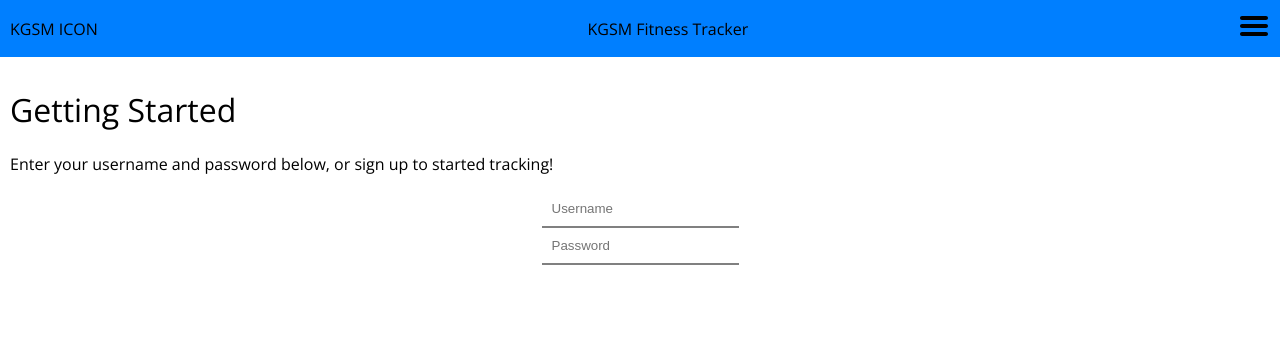
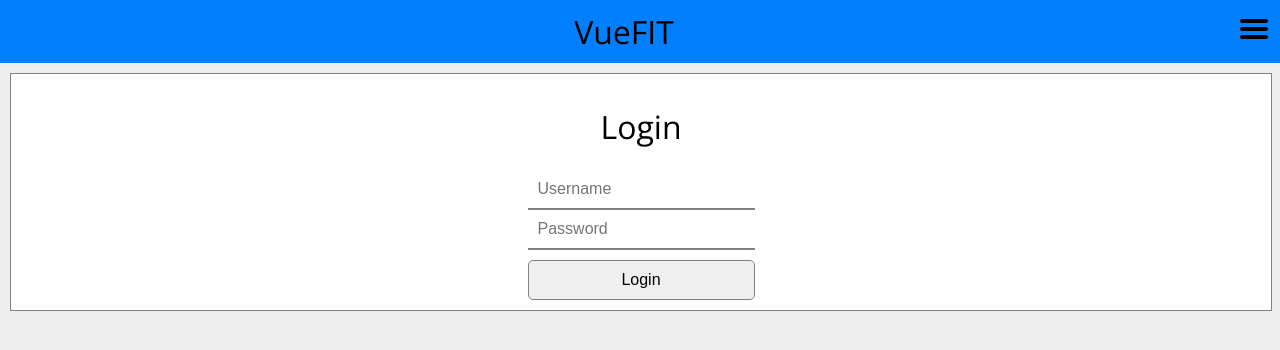
Before and after one commit to ohearonkg/Vue-Fitness, a Vue app: page /modal/1 in a window 1280 px wide. Shown: the top 350 px of the page. Built offline with nearby package versions, Linux system fonts and the light colour scheme.

Commit message:
Some basic button styling and some changes to the header and login

```diff
--- a/src/App.vue
+++ b/src/App.vue
@@ -5,10 +5,10 @@
       <div class="app-shell__header-wrapper">
 
         <!-- Icon -->
-        <div class="app-shell__icon-wrapper"> KGSM ICON </div>
+        <div class="app-shell__icon-wrapper"> </div>
 
         <!-- Title -->
-        <div class="app-shell__title-wrapper">KGSM Fitness Tracker</div>
+        <div class="app-shell__title-wrapper">VueFIT</div>
 
         <!-- Hamburger -->
         <div class="app-shell__hamburger-wrapper" v-on:click="toggleSidebar">
@@ -70,11 +70,17 @@ export default {
 </script>
 
 <style lang="scss">
+body {
+  margin: 0;
+  width: 100%;
+  height: 100%;
+  background: #eee;
+}
+
 .app {
   -webkit-font-smoothing: antialiased;
   -moz-osx-font-smoothing: grayscale;
   font-family: "Open Sans", sans-serif;
-  margin: -8px;
 
   &__content-container {
     padding: 10px;
@@ -97,6 +103,7 @@ export default {
   &__title-wrapper {
     flex: 1 1 auto;
     text-align: center;
+    font-size: 2em;
   }
 
   &__hamburger-wrapper {
--- a/src/components/GettingStarted.vue
+++ b/src/components/GettingStarted.vue
@@ -1,22 +1,24 @@
 <template>
   <div>
-    <h1> Getting Started </h1>
-    <p>
-      Enter your username and password below, or sign up to started
-      tracking!
-    </p>
-
     <div class="sign-in-form">
-      <input class="sign-in-form__input" placeholder="Username" />
-      <input class="sign-in-form__input" placeholder="Password" />
+      <h1> Login </h1>
+      <form>
+        <input class="sign-in-form__input" placeholder="Username" />
+        <input class="sign-in-form__input" placeholder="Password" />
+        <my-button text="Login" />
+      </form>
     </div>
-
   </div>
 </template>
 
 <script>
+import MyButton from "./MyButton";
+
 export default {
-  name: "GettingStarted"
+  name: "GettingStarted",
+  components: {
+    MyButton
+  }
 };
 </script>
 
@@ -32,6 +34,10 @@ h1 {
   justify-content: center;
   align-items: center;
   width: 100%;
+  background: #fff;
+  border: 1px solid gray;
+  padding: 10px 0;
+  margin: 0 0 10px;
 }
 
 .sign-in-form__input {
@@ -40,6 +46,9 @@ h1 {
   outline: none;
   border-bottom: 2px solid grey;
   transition: all 0.2s ease;
+  font-size: 1em;
+  overflow: hidden;
+  display: block;
 }
 
 .sign-in-form__input:focus {
--- a/src/components/MyButton.vue
+++ b/src/components/MyButton.vue
@@ -13,8 +13,12 @@ export default {
 
  <style lang="scss" scoped>
     .button {
-        padding: 5px;
-        border: 1px solid black;
+        padding: 10px;
+        border: 1px solid gray;
+        border-radius: 5px;
+        font-size: 1em;
+        width: 100%;
+        margin-top: 10px;
 
         &--warning {
             background: orange;
@@ -28,4 +32,8 @@ export default {
             background: green;
         }
     }
+
+    .button:hover {
+        background: #eee;
+    }
 </style>
```
